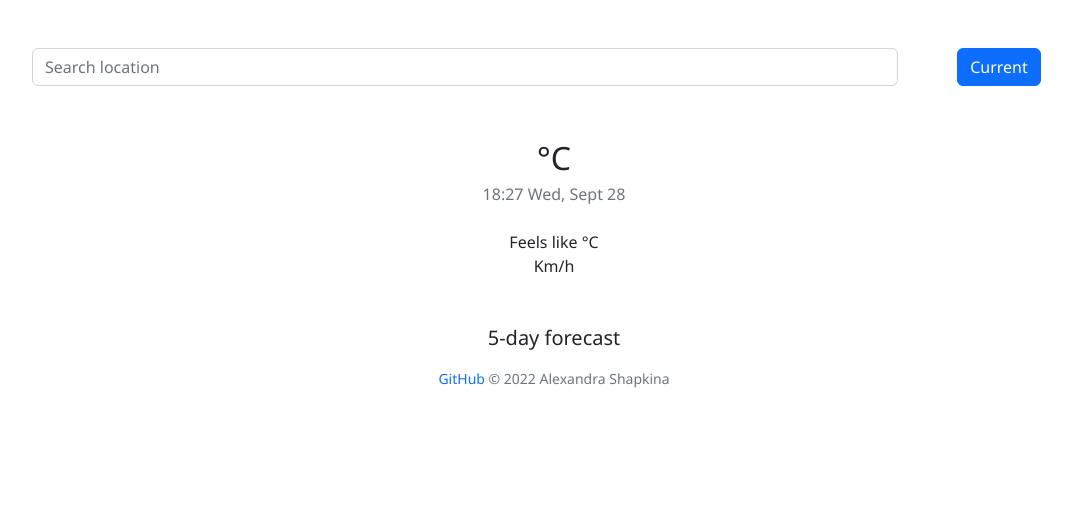
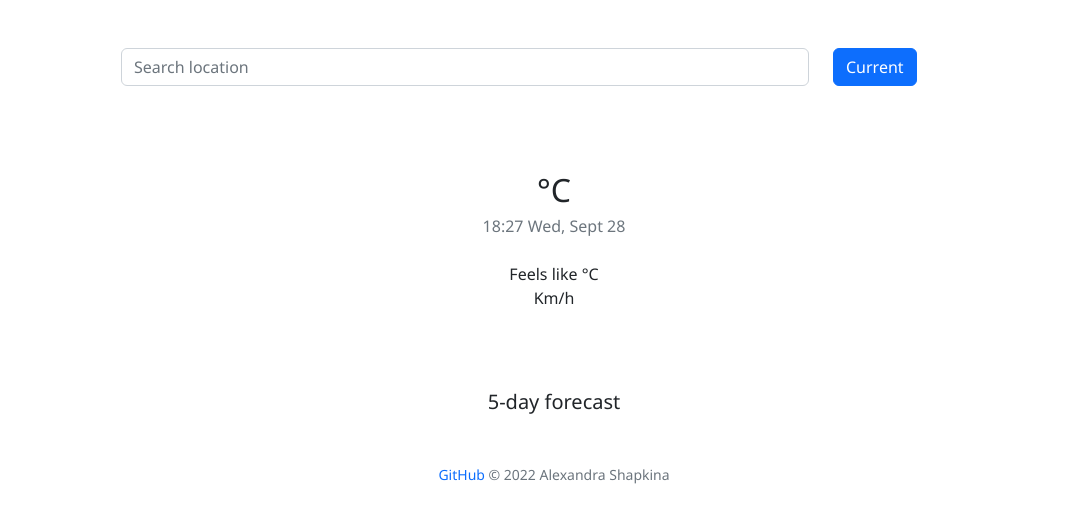
Before and after one commit to a-shapkina/weather-app, a plain HTML site: page index.html in a window 1280 px wide. Shown: the whole page, without its empty margins (86-1158 px from the left). Drawn offline with nearby package versions, Linux system fonts and the light colour scheme; no server answers.

Commit message:
Modified the look

```diff
--- a/index.html
+++ b/index.html
@@ -21,10 +21,11 @@
   </head>
   <body>
     <div class="container p-5">
-      <header class="text-center">
+      <header>
         <form class="search-form" id="search-form" >
           <div class="row">
-            <div class="col-10">
+
+ <div class="col-8">
 
               <input
               type="search"
@@ -44,7 +45,7 @@
       </header>
         <main>
         <div class="row">
-          <div class="col text-center mt-3 mb-3">
+          <div class="col text-center mt-5 mb-5">
             <div class="card border-0">
               <div class="card-body" class="today-weather">
                 <p class="card-text">
@@ -66,7 +67,7 @@
         <div class="forecast" id="forecast">
         <div>
       </main>
-      <footer class="text-muted text-center mt-3">
+      <footer class="text-muted text-center mt-5">
         <small><a href="https://github.com/alexandrashapkia/weather-app" target="_blank">GitHub</a> © 2022 Alexandra Shapkina
         </small></footer>
     </div>
--- a/scr/style.css
+++ b/scr/style.css
@@ -30,3 +30,8 @@ li {
 li:first-letter {
   text-transform: capitalize;
 }
+
+.row {
+  display: flex;
+  justify-content: center;
+}
```
